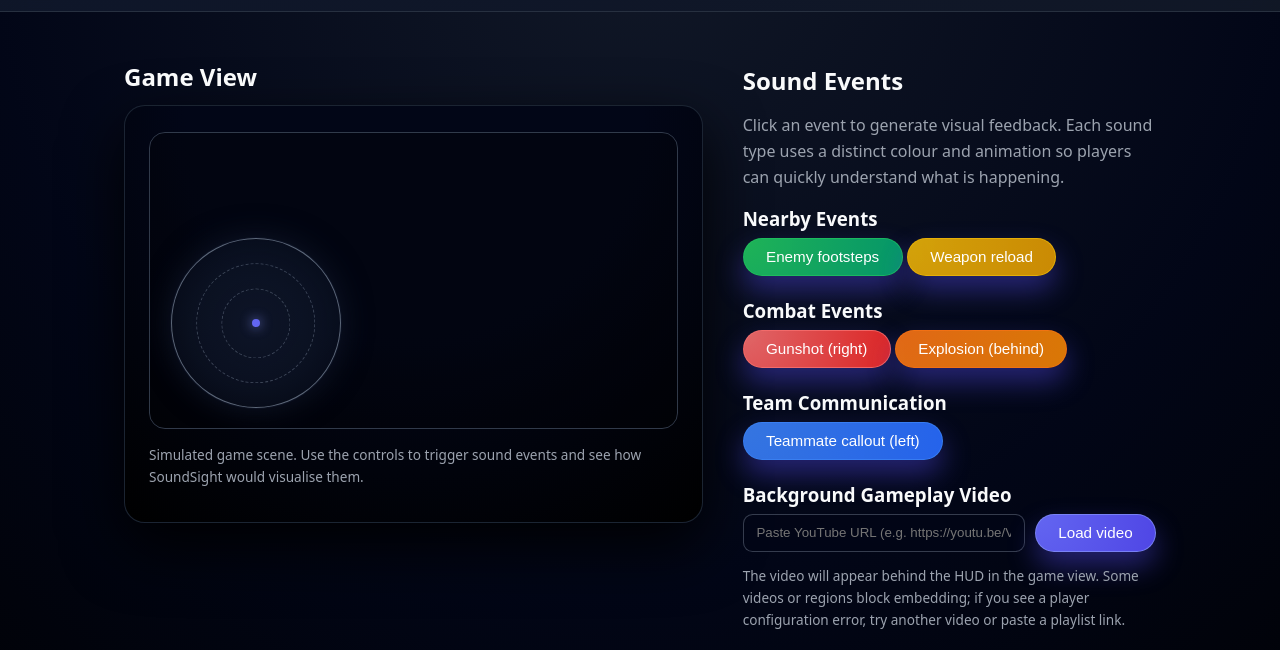
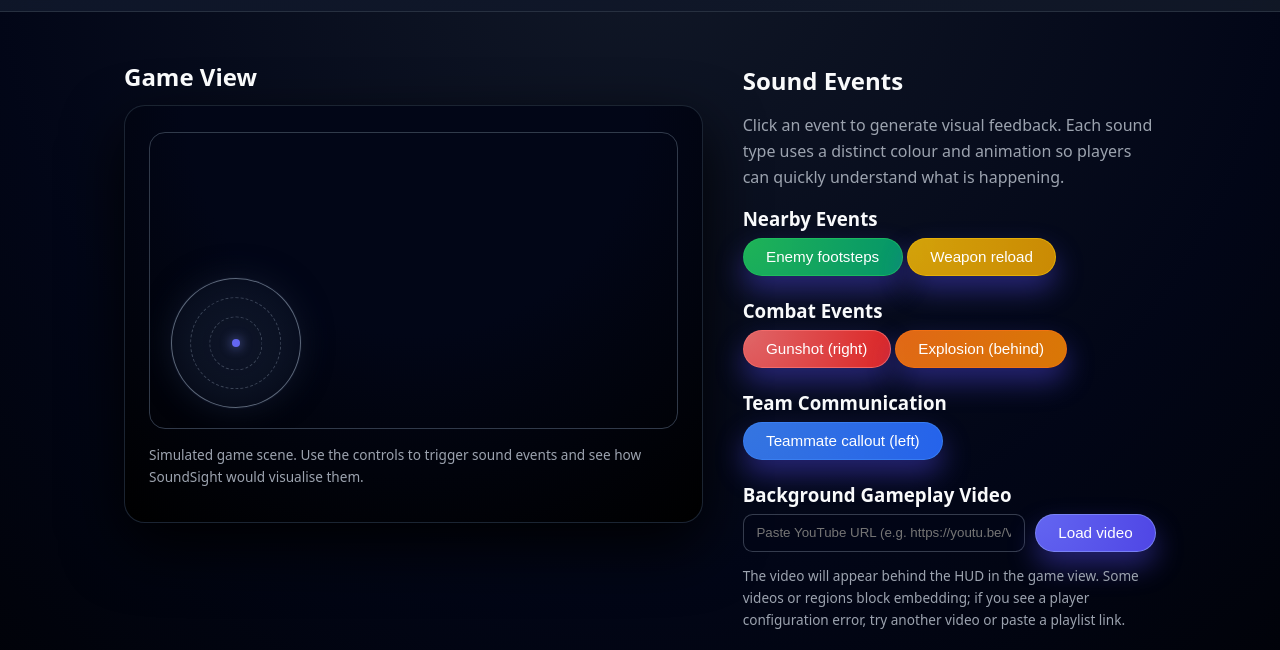
Before and after one commit to AmrTaoumi/SoundSight, a plain HTML site: page prototype.html in a window 1280 px wide. Shown: the part 75-725 px from the top of the page. Drawn offline with Linux system fonts and the light colour scheme.

Commit message:
that one

```diff
--- a/prototype.html
+++ b/prototype.html
@@ -33,7 +33,6 @@
               referrerpolicy="strict-origin-when-cross-origin"
               loading="lazy"
             ></iframe>
-            <div class="video-dimmer"></div>
             <div class="game-hud">
               <div class="radar" id="radar">
                 <div class="radar-center"></div>
--- a/style.css
+++ b/style.css
@@ -304,8 +304,8 @@ ul {
   position: absolute;
   bottom: 1.3rem;
   left: 1.3rem;
-  width: 170px;
-  height: 170px;
+  width: 130px;
+  height: 130px;
   border-radius: 50%;
   background: radial-gradient(circle, rgba(15, 23, 42, 0.9) 0, rgba(15, 23, 42, 0.7) 50%, rgba(15, 23, 42, 0.2) 100%);
   border: 1px solid rgba(148, 163, 184, 0.6);
```
